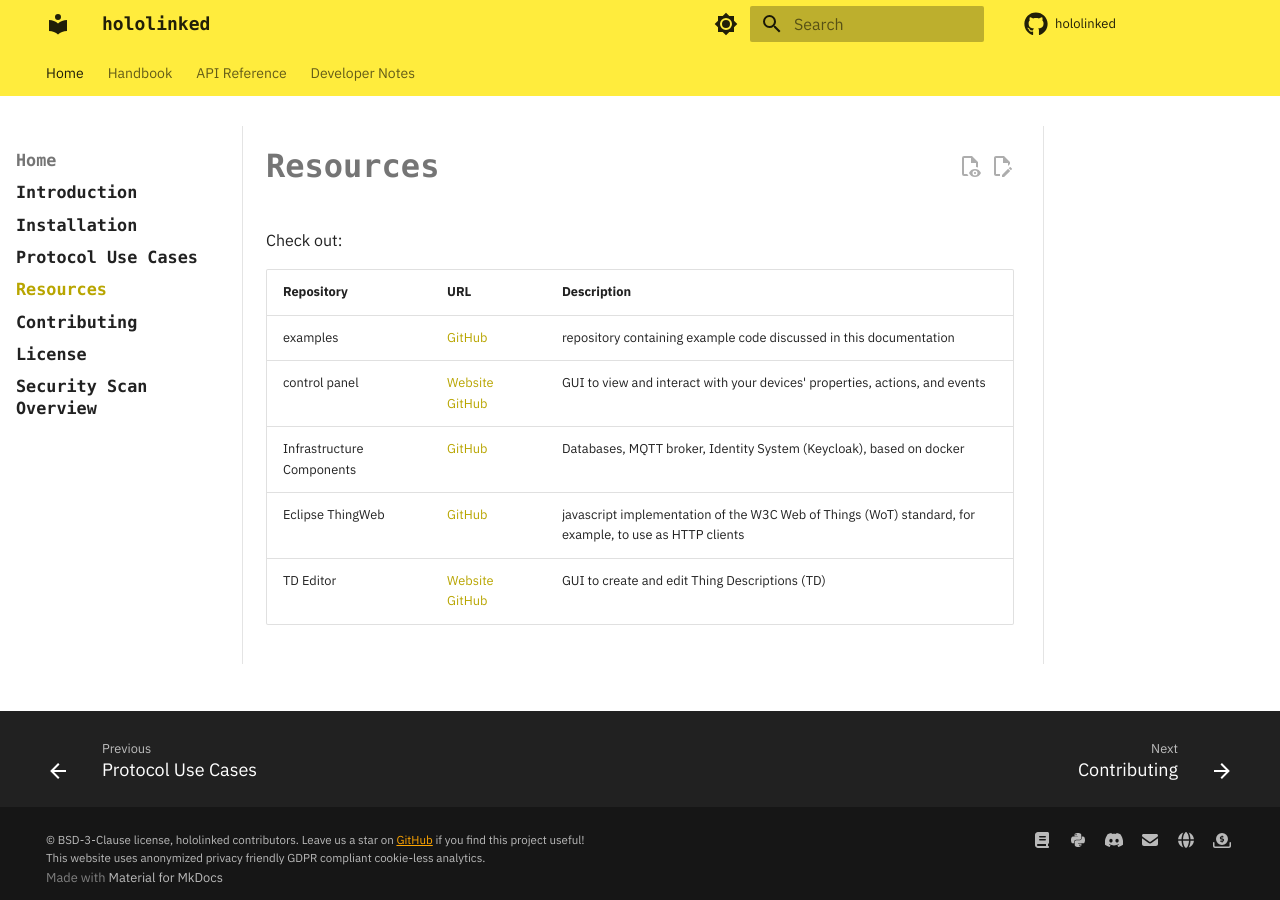
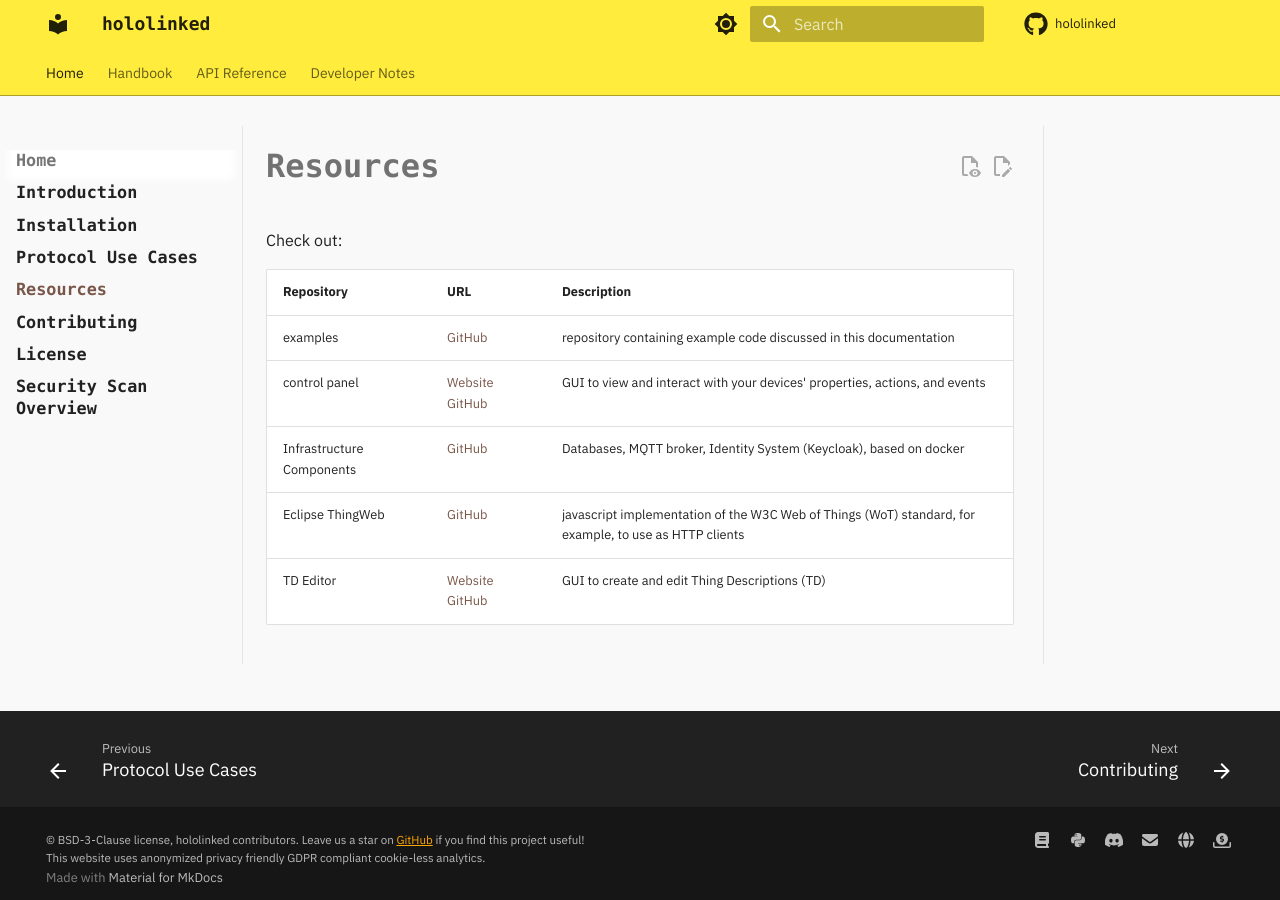
Before and after one commit to hololinked-dev/docs, an MkDocs documentation site: the page built from docs/introduction/resources.md, in a window 1280 px wide. Built offline with MkDocs 1.6.1 and Material for MkDocs 9.7.7, drawn with Linux system fonts in a browser that asks for light colours; comment, search, counter and statistics services are not loaded.

Commit message:
update CSS

```diff
--- a/docs/stylesheets/extra.css
+++ b/docs/stylesheets/extra.css
@@ -4,12 +4,13 @@
     text-align: justify;
 }
 
-.md-main[data-md-color-scheme="light"] {
-    background-color: antiquewhite;
+/* Reading area background. */
+[data-md-color-scheme="default"] .md-main {
+    background-color: #f9f9f9;
 }
 
-.md-main[data-md-color-scheme="dark"] {
-    background-color: #1e1e1e;
+[data-md-color-scheme="slate"] .md-main {
+    background-color: #011627;
 }
 
 .hidden-heading {
@@ -127,3 +128,24 @@
 /* Optional polish */
 .md-nav__link--active { font-weight: 700; }  /* make current item pop */
 .md-nav__link code { font-family: inherit; } /* keep code fragments consistent in TOCs */
+
+[data-md-color-scheme="default"] .md-header,
+[data-md-color-scheme="default"] .md-tabs {
+    background-color: #ffec3d;
+    color: #000000de;
+}
+
+[data-md-color-scheme="slate"] .md-header,
+[data-md-color-scheme="slate"] .md-tabs {
+    background-color: #795548;
+    color: #ffffff;
+}
+
+/* Darker bottom edge on the app bar. */
+[data-md-color-scheme="default"] .md-tabs {
+    box-shadow: 0 -0.05rem 0 inset rgba(0, 0, 0, 0.32);
+}
+
+[data-md-color-scheme="slate"] .md-tabs {
+    box-shadow: 0 -0.05rem 0 inset rgba(0, 0, 0, 0.45);
+}
--- a/mkdocs.yml
+++ b/mkdocs.yml
@@ -200,7 +200,8 @@
       toggle:
         icon: material/brightness-7
         name: Switch to dark mode
-      primary: yellow
+      primary: brown
+      accent: deep orange
 
     # Palette toggle for dark mode
     - media: "(prefers-color-scheme: dark)"
@@ -208,7 +209,7 @@
       toggle:
         icon: material/brightness-4
         name: Switch to system preference
-      primary: brown
+      primary: yellow
       accent: orange
 
   icon:
```
